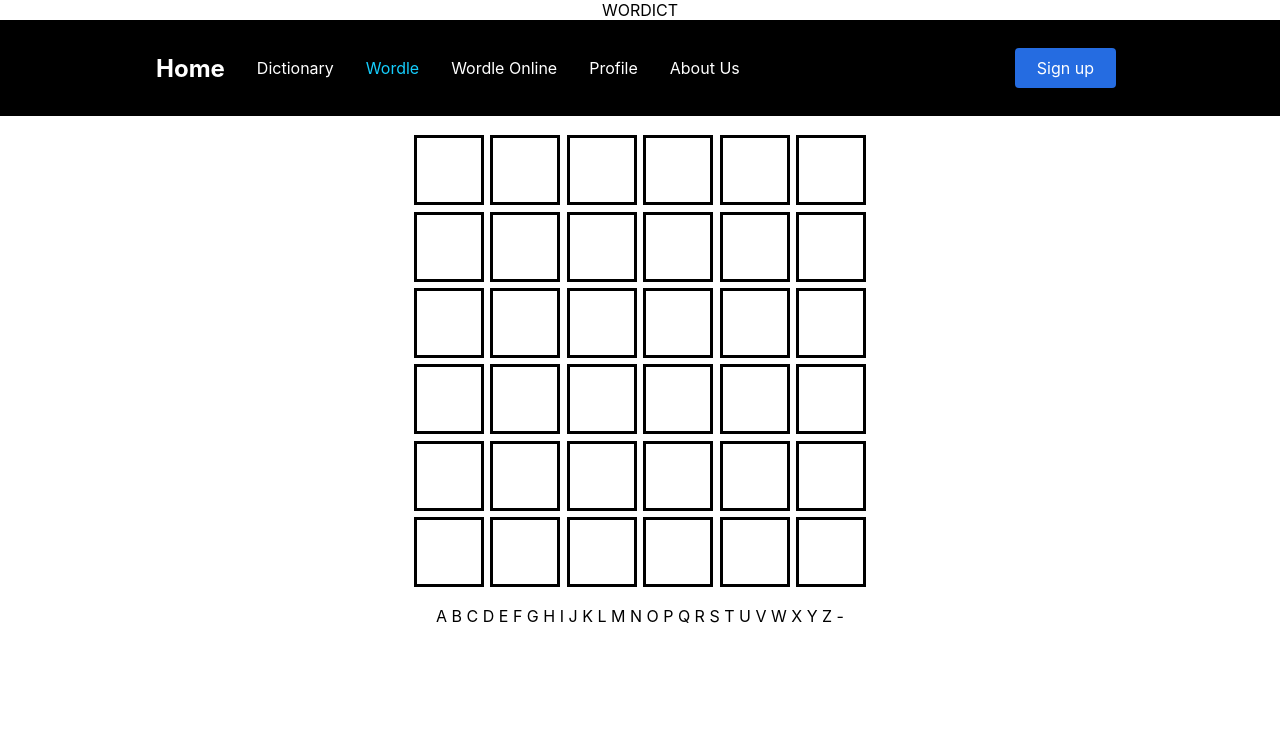
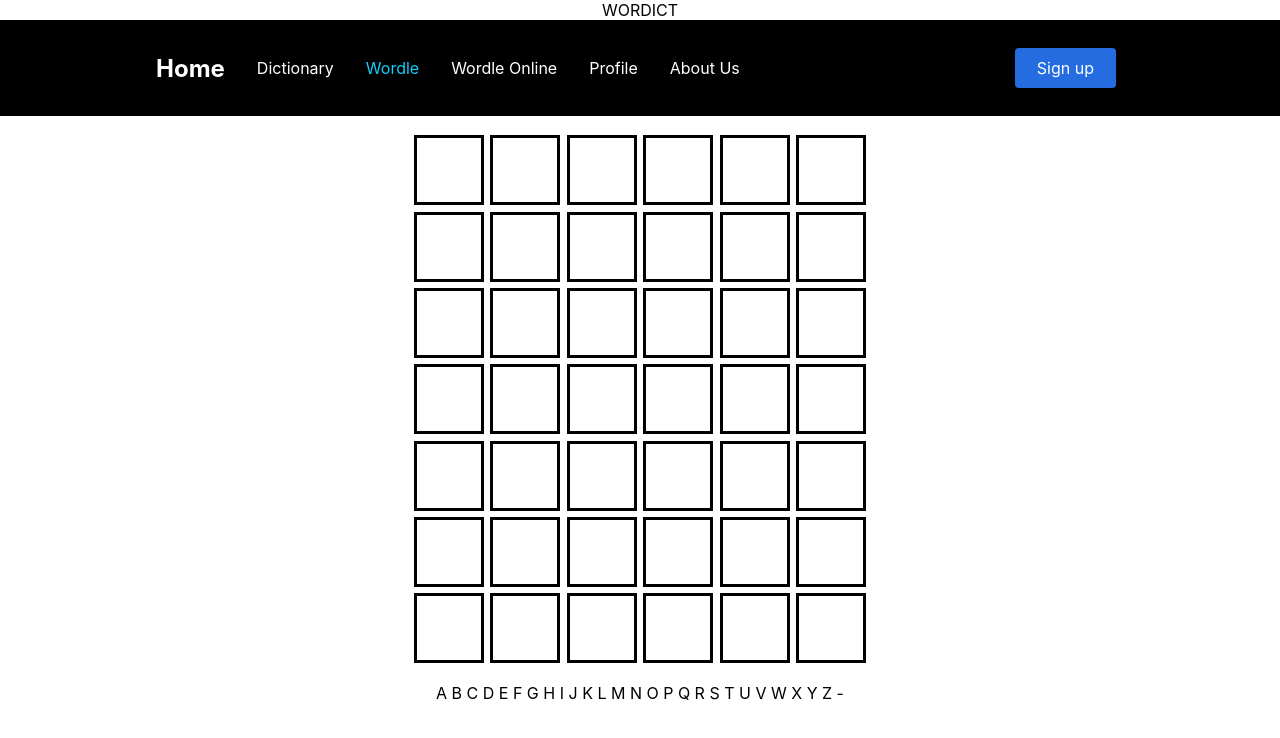
Before and after one commit to MarkProjs/wordict-project, a React (Create React App) app in the folder client/: page /wordle in a window 1280 px wide. Shown: the top 738 px of the page. Built offline with nearby package versions, Linux system fonts and the light colour scheme; no server answers.

Commit message:
Fix number of attempts

```diff
--- a/client/src/components/Wordle/Wordle.js
+++ b/client/src/components/Wordle/Wordle.js
@@ -28,6 +28,9 @@ function Wordle(props) {
 
   // Set the default value of the letters to be an array of default values
   const letters = new Array(props.word.length).fill(props.defaultValue);
+
+  // Attempts as an array to use the map function
+  const attempts = new Array(props.attempts).fill();
 
   /**
    * Subscribe a function to the key event
@@ -95,7 +98,7 @@ function Wordle(props) {
         let gameWon = results.every(result => result === GameLogic.RIGHT);
         if (gameWon) {
           gameDone = true;
-        } else if (currentRow >= letters.length) {
+        } else if (currentRow >= props.attempts) {
           gameDone = true;
         }
 
@@ -132,7 +135,7 @@ function Wordle(props) {
         id={POP_PREFIX + 0}
         subToGameStateEvent={subToGameStateEvent}
       />
-      {letters.map((elem, index) => {
+      {attempts.map((elem, index) => {
         return <WordRow
           key={index}
           id={ROW_PREFIX + index}
```
